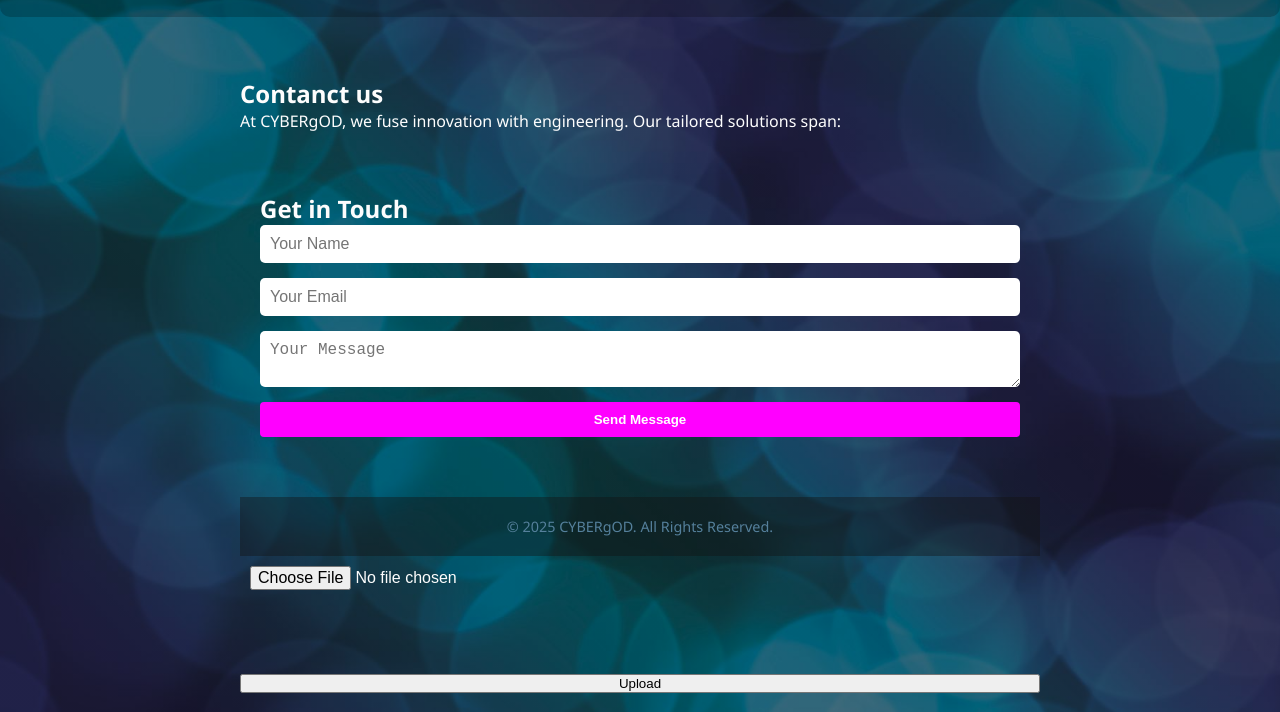
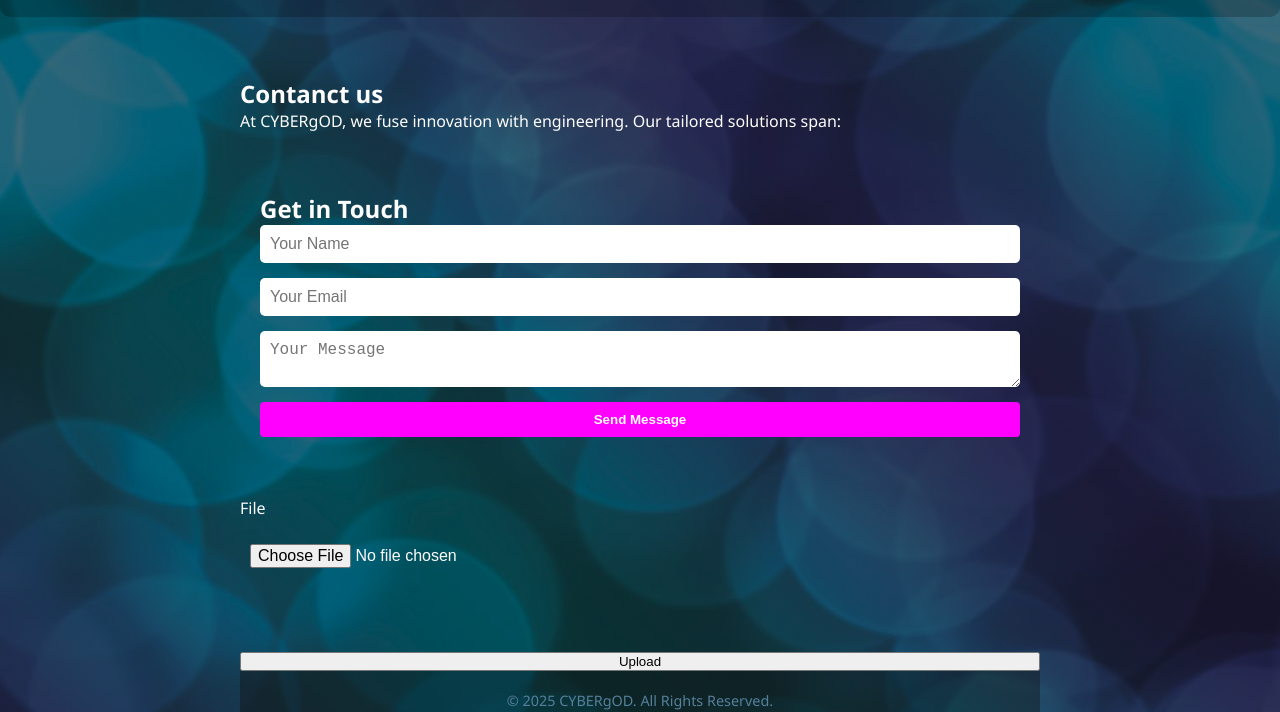
Before and after one commit to flashback265/cyberelectroniks, a plain HTML site: page contact.html in a window 1280 px wide. Shown: the part 98-810 px from the top of the page. Drawn offline with Linux system fonts and the light colour scheme.

Commit message:
Update contact.html

```diff
--- a/contact.html
+++ b/contact.html
@@ -48,6 +48,13 @@
     </form>
   </section>
 
+<form>
+  <label for="file">File</label>
+  <input type="file">
+  <br /> <br />
+  <button>Upload</button>
+</form>
+
   <footer>
     <p>&copy; 2025 CYBERgOD. All Rights Reserved.</p>
   </footer>
```
